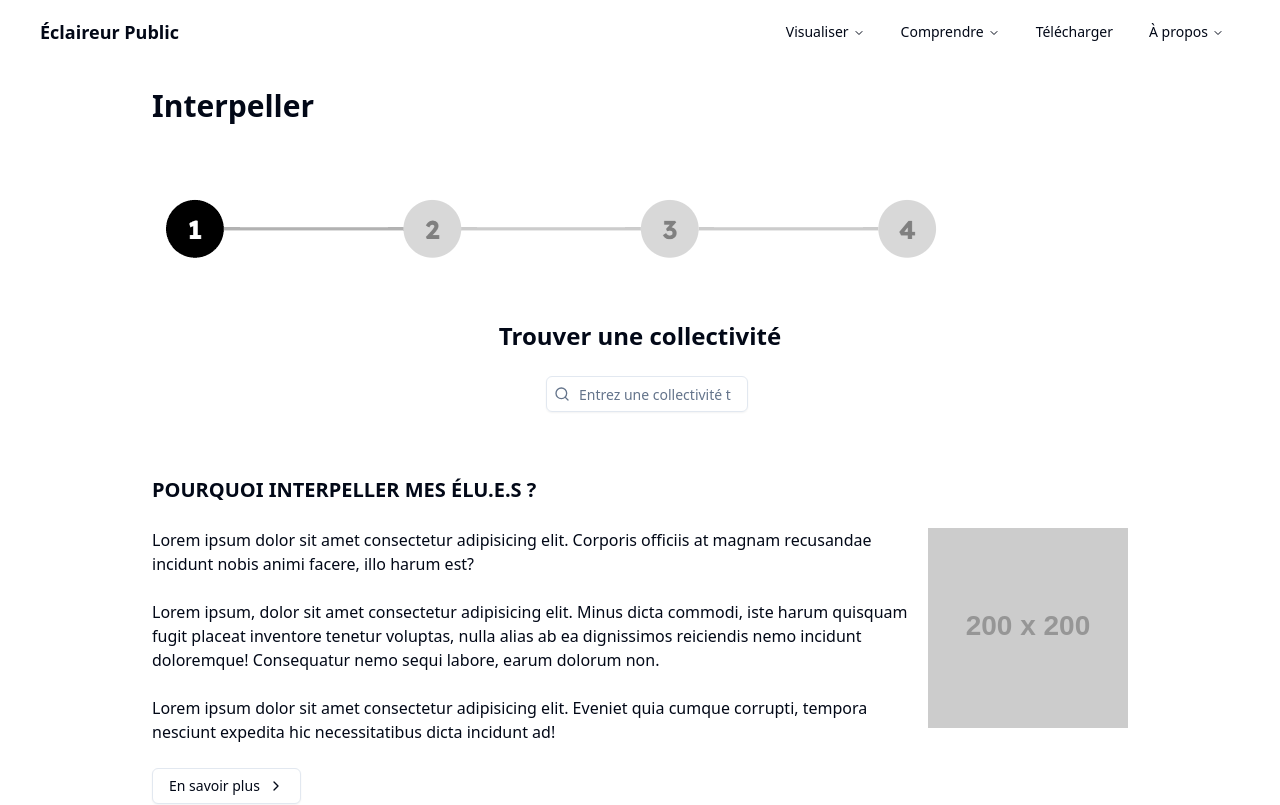
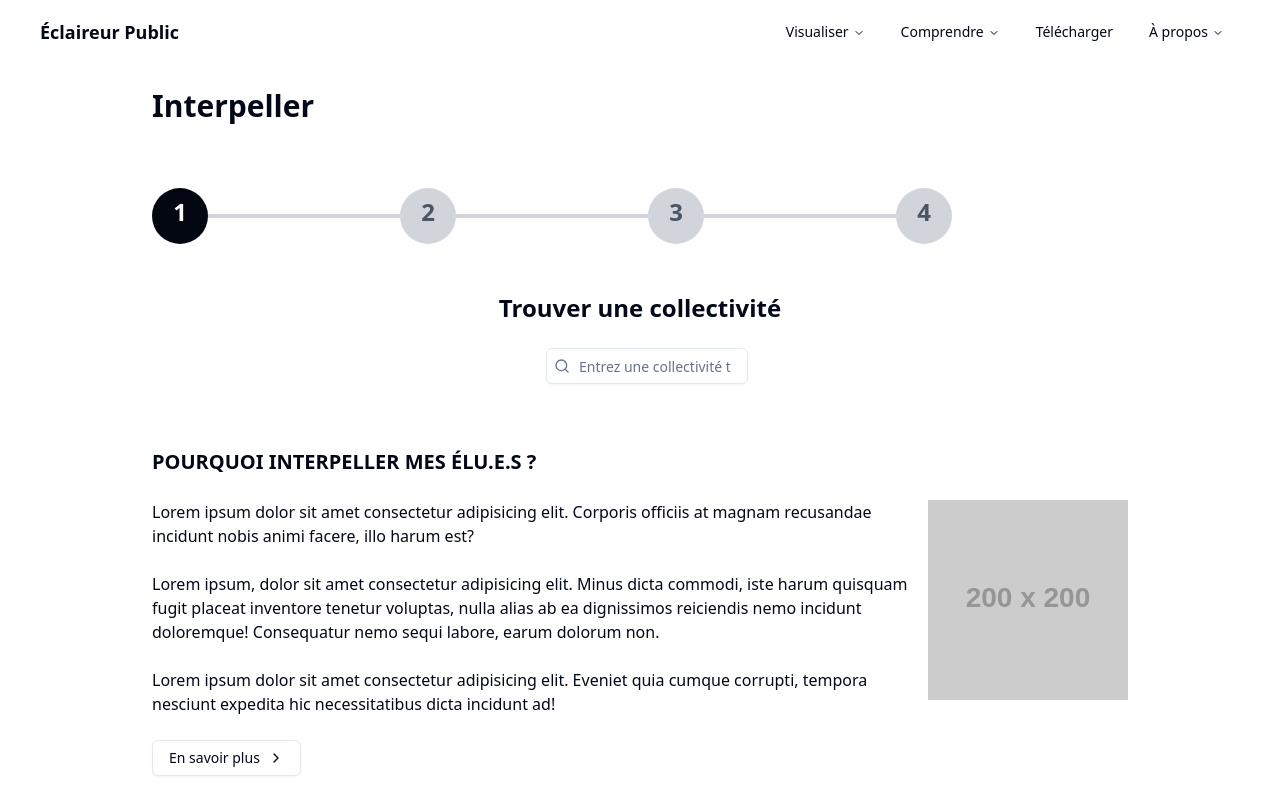
Before and after one commit to slamer59/13_eclaireur_public, a Next.js app in the folder front/: page /interpeller in a window 1280 px wide. Shown: the top 805 px of the page. Built offline with nearby package versions, Linux system fonts and the light colour scheme.

Commit message:
[FRONT] add stepper US in interpellation (#160)
Co-authored-by: OctaveLT <99271452+OctaveLT@users.noreply.github.com>

```diff
--- a/front/app/(visualiser)/interpeller/[siren]/step1/page.tsx
+++ b/front/app/(visualiser)/interpeller/[siren]/step1/page.tsx
@@ -5,6 +5,7 @@ import BudgetGlobal from '@/components/Communities/BudgetGlobal';
 import MiniFicheCommunity from '@/components/Communities/MiniFicheCommunity';
 import RankingCommunity from '@/components/Communities/RankingCommunity';
 import ButtonBackAndForth from '@/components/Interpellate/ButtonBackAndForth';
+import Stepper from '@/components/Interpellate/Stepper';
 import { TransparencyScoreBar } from '@/components/TransparencyScore/TransparencyScore';
 import { TransparencyScore } from '@/components/TransparencyScore/constants';
 import { MoveRight } from 'lucide-react';
@@ -18,8 +19,11 @@ export default async function InterpellateStep1({
   // TODO - retrieve scores
   const scores = { subventions: TransparencyScore.E, marchesPublics: TransparencyScore.B };
   const trends = { subventions: 1, marchesPublics: 0.01 };
+
   return (
-    <section>
+    <section className='my-16'>
+      <Stepper currentStep={1} />
+
       <h2 className='mb-12 mt-6 text-center text-2xl font-bold'>Collectivité sélectionnée</h2>
       <article className='px-8 py-12 outline'>
         <div className='flex justify-between'>
--- a/front/app/(visualiser)/interpeller/[siren]/step2/page.tsx
+++ b/front/app/(visualiser)/interpeller/[siren]/step2/page.tsx
@@ -1,6 +1,7 @@
 import Link from 'next/link';
 
 import ElectedPolician from '@/components/ElectedPoliticians/SinglePoliticianCard';
+import Stepper from '@/components/Interpellate/Stepper';
 import { buttonVariants } from '@/components/ui/button';
 import { ChevronLeft, ChevronRight, MoveRight } from 'lucide-react';
 
@@ -13,6 +14,8 @@ export default async function InterpellateStep2({
   return (
     <section id='interpellation-step2' className='my-16'>
       <article>
+        <Stepper currentStep={2} />
+
         <h2 className='mb-12 mt-6 text-center text-2xl font-bold'>
           Choisissez les élu.e.s à interpeller
         </h2>
--- a/front/app/(visualiser)/interpeller/[siren]/step3/page.tsx
+++ b/front/app/(visualiser)/interpeller/[siren]/step3/page.tsx
@@ -1,4 +1,5 @@
 import InterpellateForm from '@/components/Interpellate/InterpellateForm';
+import Stepper from '@/components/Interpellate/Stepper';
 
 export default async function InterpellateStep3({
   params,
@@ -6,9 +7,12 @@ export default async function InterpellateStep3({
   params: Promise<{ siren: string }>;
 }) {
   const { siren } = await params;
+
   return (
     <section id='interpellation-step3' className='my-16'>
       <article>
+        <Stepper currentStep={3} />
+
         <h2 className='mb-12 mt-6 text-center text-2xl font-bold'>Envoyez votre message</h2>
         <InterpellateForm
           emails={['olivier.pretre@gmx.fr', 'toto']}
--- a/front/app/(visualiser)/interpeller/[siren]/step4/page.tsx
+++ b/front/app/(visualiser)/interpeller/[siren]/step4/page.tsx
@@ -1,5 +1,6 @@
 import Link from 'next/link';
 
+import Stepper from '@/components/Interpellate/Stepper';
 import { buttonVariants } from '@/components/ui/button';
 import { ChevronLeft, ChevronRight, MoveRight } from 'lucide-react';
 
@@ -11,6 +12,8 @@ export default async function InterpellateStep4({
   const { siren } = await params;
   return (
     <section id='interpellation-step4' className='my-16 flex flex-wrap justify-center gap-8'>
+      <Stepper currentStep={4} />
+
       <h2 className='mb-12 mt-6 min-w-full text-center text-2xl font-bold'>
         Message, envoyé,
         <br />
--- a/front/app/(visualiser)/interpeller/page.tsx
+++ b/front/app/(visualiser)/interpeller/page.tsx
@@ -1,13 +1,17 @@
 'use client';
+
+import { useState } from 'react';
 
 import Link from 'next/link';
 import { useRouter } from 'next/navigation';
 
+import Stepper from '@/components/Interpellate/Stepper';
 import SearchBar from '@/components/SearchBar/SearchBar';
 import { buttonVariants } from '@/components/ui/button';
 import { ChevronRight } from 'lucide-react';
 
 export default function Page() {
+
   const router = useRouter();
   const goToStep1 = async (siren: string) => {
     router.push(`/interpeller/${siren}/step1`);
@@ -15,9 +19,7 @@ export default function Page() {
 
   return (
     <section id='interpellation-step1-nocommunity' className='my-16'>
-      <div id='stepper'>
-        <img src='placeholder-stepper.png' width='794' height='84' alt='' />
-      </div>
+      <Stepper currentStep={1} />
       <article className='my-6 flex flex-col justify-start'>
         <h2 className='my-6 text-center text-2xl font-bold'>Trouver une collectivité</h2>
         <div className='ml-16 min-w-[400] self-center'>
--- /dev/null
+++ b/front/components/Interpellate/Stepper.tsx
@@ -0,0 +1,24 @@
+type StepperProps = {
+  currentStep: number;
+  numberOfSteps?: number;
+};
+export default function Stepper({ currentStep, numberOfSteps = 4 }: StepperProps) {
+  const activeColor = (index: number) =>
+    currentStep-1 >= index ? 'text-white bg-gray-950' : 'text-gray-600 bg-gray-300';
+  const isFinalStep = (index: number) => index === numberOfSteps - 1;
+
+  return (
+    <div className='flex'>
+      {Array.from({ length: numberOfSteps }).map((_, index) => (
+        <div key={index} className='flex items-center'>
+          <div
+            className={`h-14 w-14 rounded-full text-center text-2xl font-bold leading-[3rem] ${activeColor(index)}`}
+          >
+            {index+1}
+          </div>
+          {isFinalStep(index) ? null : <div className={`h-1 w-48 ${activeColor(index+1)}`}></div>}
+        </div>
+      ))}
+    </div>
+  );
+}
```
Also changed, not shown: front/components/Interpellate/StepX.tsx (deleted), front/components/Interpellate/StepXGroup.tsx (deleted).
